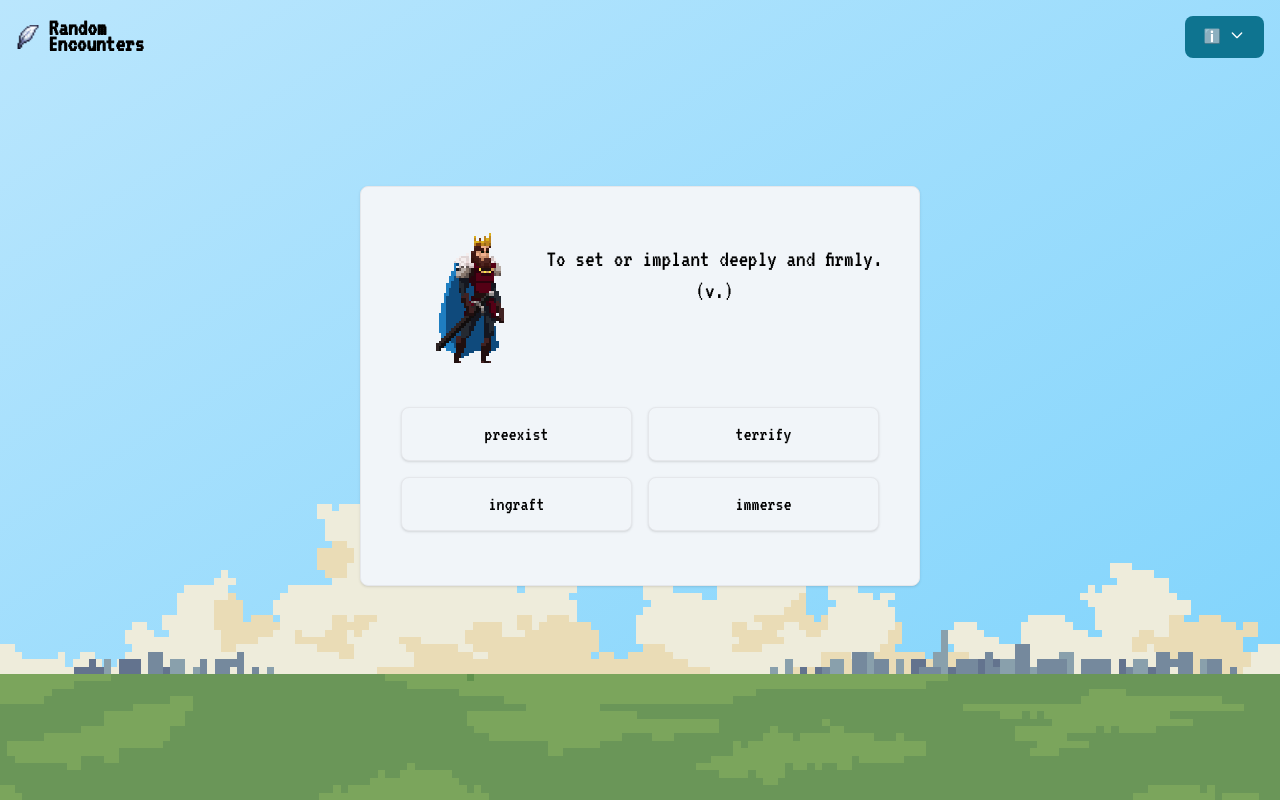
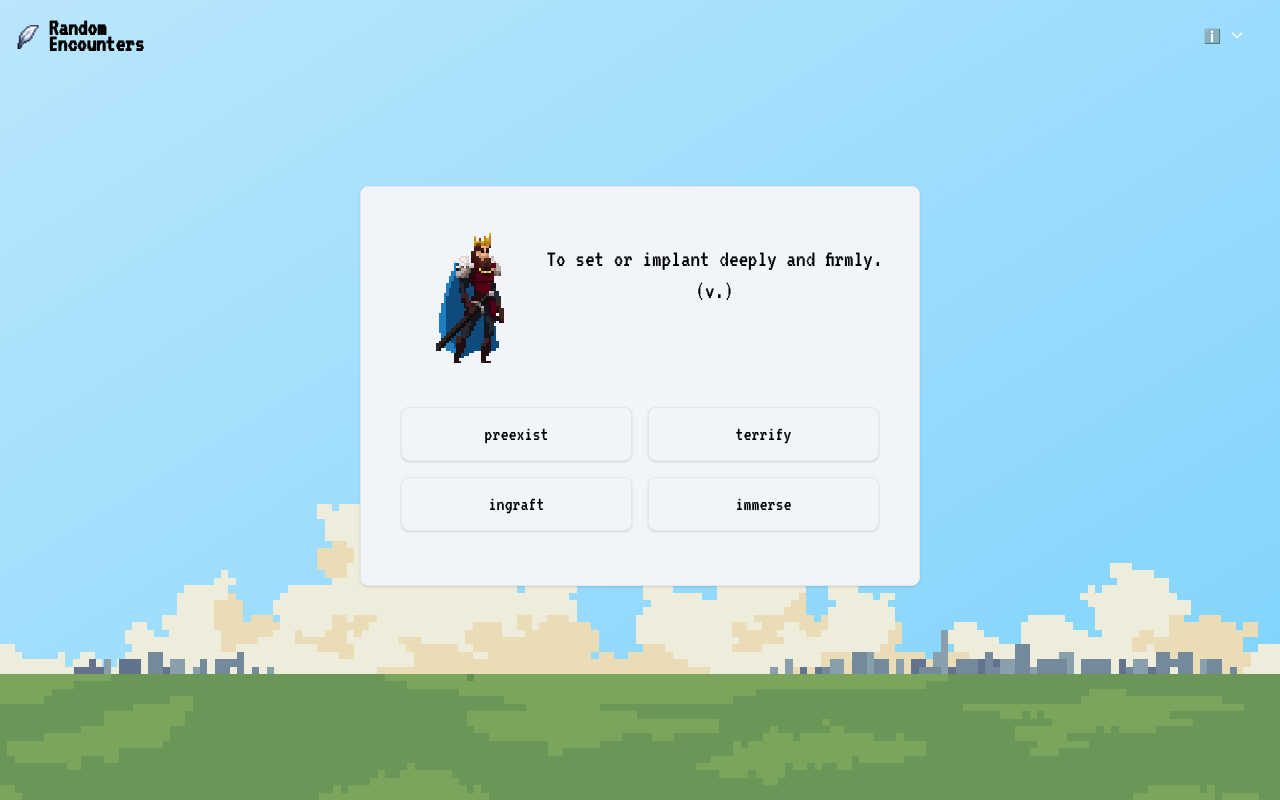
Before and after one commit to jamesfisk/tabquest, a Next.js app: page /tab in a window 1280 px wide. Built offline with nearby package versions, Linux system fonts and the light colour scheme.

Commit message:
more fixes

```diff
--- a/src/app/globals.css
+++ b/src/app/globals.css
@@ -171,6 +171,6 @@ body {
   }
 }
 
-#help-menu {
+#help-menu > button {
   background: none;
 }
--- a/src/components/nav.tsx
+++ b/src/components/nav.tsx
@@ -33,9 +33,8 @@ export default function Nav() {
                     </div>
                 </div>
                 <ul className="font-medium text-lg flex flex-col rounded-lg md:flex-row md:space-x-8">
-                    <li>
+                    <li id='help-menu'>
                     <Dropdown
-                    id="help-menu"
                     label="ℹ️"
                     className='block py-2 pl-3 pr-4'
                     >
--- a/src/components/quiz.tsx
+++ b/src/components/quiz.tsx
@@ -59,12 +59,12 @@ export default function Quiz() {
   const resetAnswerState = () => {
     setAnswerState(QuestionAnswerState.Loading);
     setQuestion(undefined);
-    mutate(endpoint, data);
+    mutate(endpoint);
   }
 
   const renderLoading = () => {
     return (
-        <div className='h-full flex flex-row justify-center'>
+        <div className='h-96 flex flex-row justify-center'>
             <div className='hero-loading pixel h-full'></div>
       </div>
     );
```
